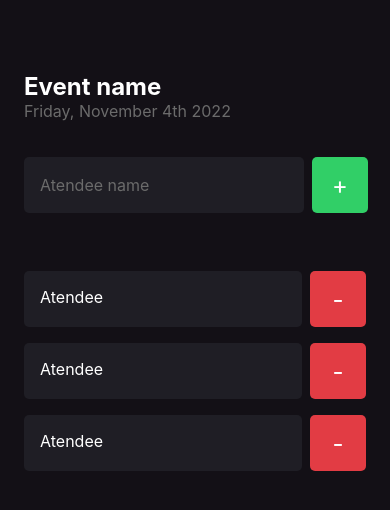
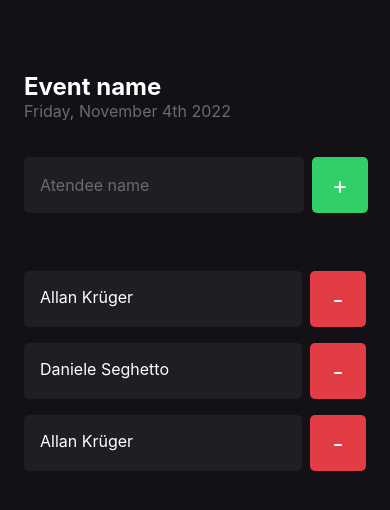
Before and after one commit to allankruger/im-here, a React Native app: screen / in a window 390 px wide. Shown: the top 510 px of the page. Built offline with nearby package versions, Linux system fonts and the light colour scheme.

Commit message:
adds props and types to Atendee component

```diff
--- a/src/components/Atendee/index.tsx
+++ b/src/components/Atendee/index.tsx
@@ -1,10 +1,16 @@
 import { Text, TouchableOpacity, View } from "react-native";
 import { styles } from "./styles";
 
-export default function Atendee() {
+type Props = {
+  name: string;
+};
+
+export default function Atendee(props: Props) {
+  const { name } = props;
+
   return (
     <View style={styles.container}>
-      <Text style={styles.name}>Atendee</Text>
+      <Text style={styles.name}>{name}</Text>
 
       <TouchableOpacity style={styles.button}>
         <Text style={styles.buttonText}>-</Text>
--- a/src/screens/Home/index.tsx
+++ b/src/screens/Home/index.tsx
@@ -25,9 +25,9 @@ export default function Home() {
         </TouchableOpacity>
       </View>
 
-      <Atendee />
-      <Atendee />
-      <Atendee />
+      <Atendee name="Allan Krüger" />
+      <Atendee name="Daniele Seghetto" />
+      <Atendee name="Allan Krüger" />
     </View>
   );
 }
```
